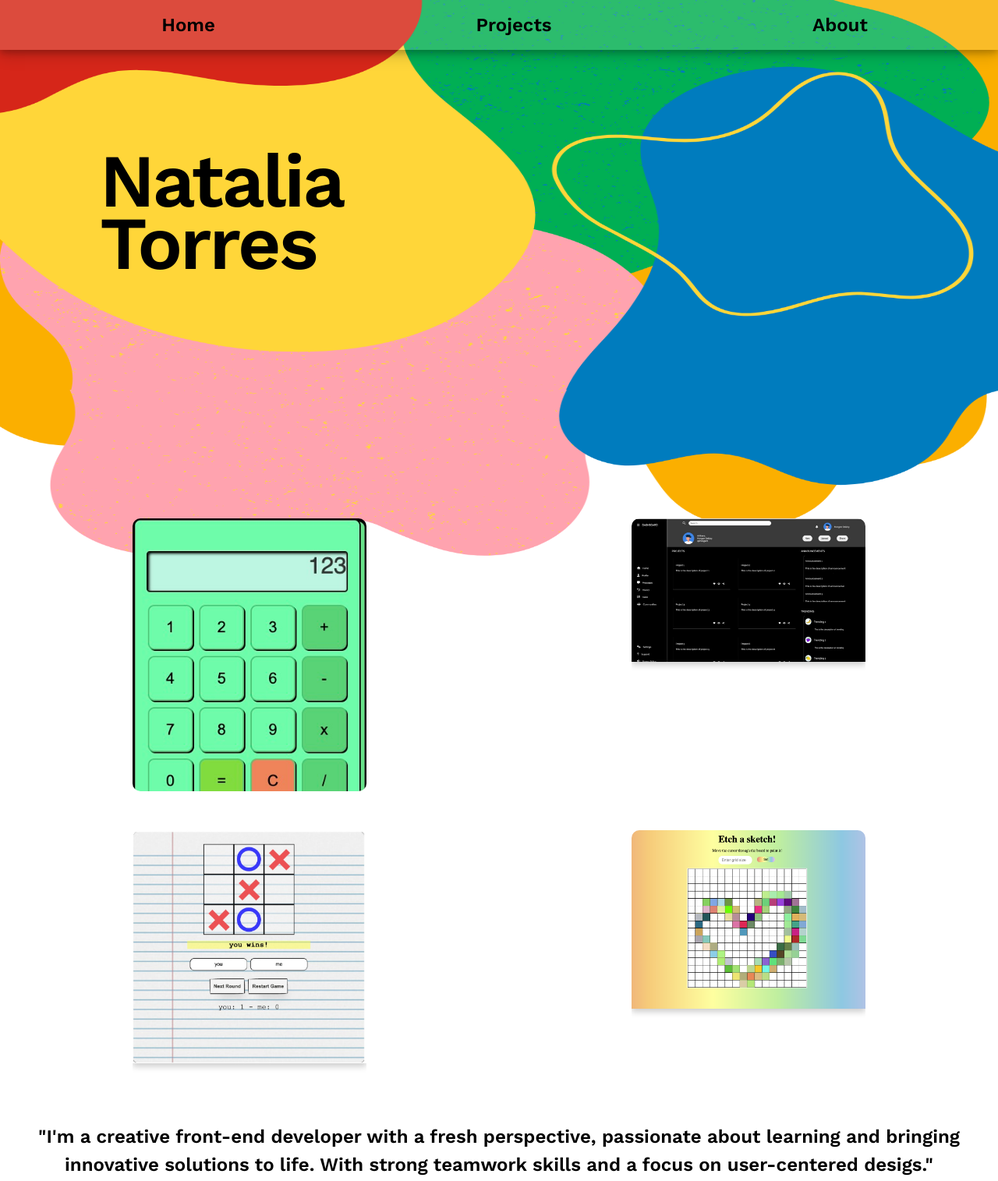
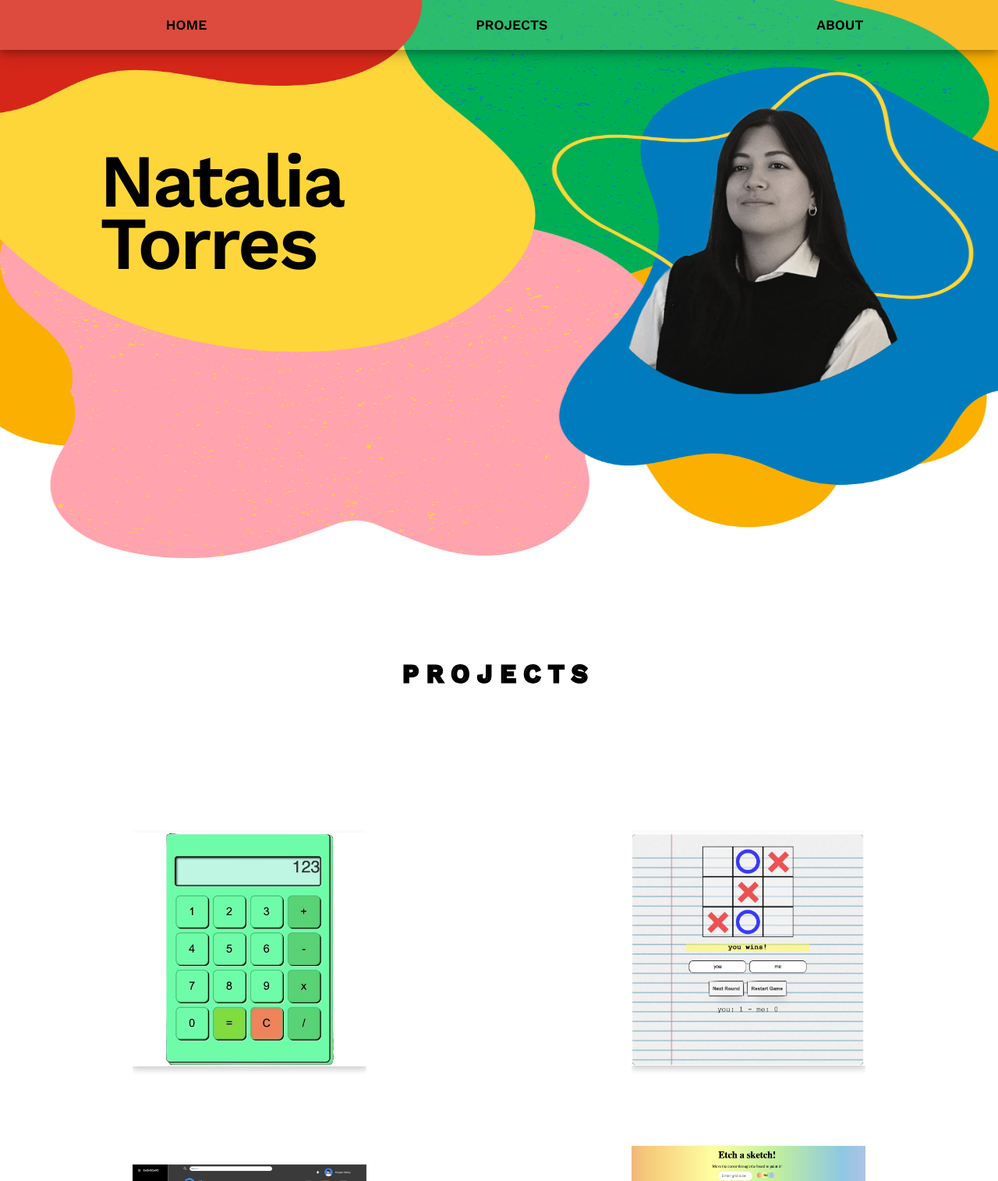
Before and after one commit to Natito9/Portafolio-project, a website built with webpack: page src/template.html in a window 1280 px wide. Shown: the top 1515 px of the page at 78% size. Built offline with nearby package versions, Linux system fonts and the light colour scheme; a web font is replaced by a local one.

Commit message:
hovers and fixed vh

```diff
--- a/src/header.css
+++ b/src/header.css
@@ -2,7 +2,7 @@
     display: grid;
     grid-row: 1;
     grid-template-columns: 1fr 1fr;
-    grid-template-rows: 10% 90%
+    grid-template-rows: 10% 80%;
 
 }
 
@@ -16,20 +16,35 @@
 }
 
 .menu-list {
-   font-size: 1.5rem;
+   font-size: 1.1rem;
    list-style: none;
    display:flex;
    align-items: center;
    justify-content: space-around;
+   text-transform: uppercase;
+
 
 }
 
-.bottom-header {
+
+li {
+    transition: transform 0.2s ease;
+
+}
+
+
+li:hover {
+    transform: scale(1.2);
+
+}
+
+.bottom-left-header {
     grid-column: 1;
     grid-row: 2;
+
 }
+
 .name {
-
     text-align: left;
     line-height: 5rem;
     letter-spacing: -3px;
@@ -37,5 +52,37 @@
     font-size: 6rem;
     color: rgb(0, 0, 0);
 
+}
+
+.bottom-right-header {
+    grid-column: 2;
+    grid-row: 2;
 
 }
+
+.natalia-photo {
+    margin:auto;
+    margin-right: 10%;
+    width: 70%;
+    height: auto;
+
+}
+
+
+
+.my-projects-text  {
+    grid-row: 1;
+    grid-column: 1/3;
+    margin: auto;
+    align-self: center;
+    font-size: 2rem;
+    margin-bottom: 10%;
+    margin-top: 15%;
+    text-transform: uppercase;
+    -webkit-text-stroke: 3px black;
+    text-shadow: 1px 1px black;
+    line-height: 0.9;
+    color:transparent;
+    letter-spacing: 10px;
+
+}
--- a/src/index.js
+++ b/src/index.js
@@ -1,6 +1,7 @@
 import './style.css';
 import './reset.css';
 import './header.css';
+import './projects.css';
 
 
 window.addEventListener('scroll', function() {
--- /dev/null
+++ b/src/projects.css
@@ -0,0 +1,71 @@
+
+.p-container {
+
+    background-size: 100% 100%;
+    grid-row: 2;
+    grid-template-columns: 1fr 1fr;
+    grid-template-rows: 1fr 1fr;
+    display: grid;
+    align-items: center;
+    justify-items: center;
+
+}
+
+.p-container .project {
+    grid-column: auto;
+    grid-row: auto;
+    border-radius: 10px;
+    height: 350px;
+    width: 300px;
+    display:flex;
+    flex-direction: column;
+    font-size: 1rem;
+    align-items: baseline;
+    align-content: center;
+    text-transform: uppercase;
+    position: relative;
+    overflow: hidden;
+    transition: transform 0.5s ease;
+
+}
+
+.p-container .project:hover {
+
+    transform: scale(1.05);
+}
+
+.img-project {
+    margin:auto;
+    width: 100%;
+    max-width: 300px;
+    max-height: 300px;
+    object-fit: contain;
+    align-content: center;
+    box-shadow: 0 4px 8px 0 rgba(0, 0, 0, 0.2);
+    border: none;
+
+}
+
+
+.project-title {
+    display: block;
+    opacity: 0; /* Start hidden */
+    position: absolute; /* Position them absolutely within the project container */
+    left: 0; /* Align to the left */
+    right: 0; /* Align to the right */
+    bottom: -10px; /* Start below the project container */
+    transition: bottom 0.5s ease, opacity 0.5s ease;
+   text-align: center;
+
+}
+.project-title:hover {
+    opacity: 1; /* Show on hover */
+    top: 0;
+    transition-delay: 0.15s;
+}
+
+.p-container .project:hover .project-title {
+    opacity: 1; /* Show on hover */
+    bottom: 30px; /* Move to the visible position on hover */
+    transition-delay: 0.15s;
+}
--- a/src/style.css
+++ b/src/style.css
@@ -13,83 +13,13 @@ body {
     font-family: "Work Sans", sans-serif;
     display: grid;
     grid-template-columns: 100vw;
-    grid-template-rows:  80vh 100vh 40vh 5vh;
+    grid-template-rows:  80vh 140vh 80vh 10vh;
     background-image: url('./assets/header-top.png'), url('./assets/header-after.png'); /* Two background images */
     background-repeat: no-repeat, no-repeat;
     background-size: 100% 500px, 100% 500px;
     background-position: center top, center 500px;
 }
 
-
-
-.p-container {
-
-    background-size: 100% 100%;
-    grid-row: 2;
-    grid-template-columns: 1fr 1fr;
-    grid-template-rows: 1fr 1fr;
-    display: grid;
-    align-items: center;
-    justify-items: center;
-
-}
-
-.p-container .project {
-    grid-column: auto;
-    grid-row: auto;
-    border-radius: 10px;
-    height: 350px;
-    width: 300px;
-    display:flex;
-    flex-direction: column;
-    font-size: 1rem;
-    align-items: center;
-    transition: transform 0.5s ease;
-    text-transform: uppercase;
-    position: relative;
-    overflow: hidden;
-
-}
-
-.p-container .project:hover {
-
-    transform: scale(1.05);
-}
-
-.img-project {
-    width: 100%;
-    max-width: 300px;
-    height: auto;
-    object-fit: contain;
-
-    box-shadow: 0 4px 8px 0 rgba(0, 0, 0, 0.2);
-    border: none;
-
-}
-
-
-.project-title {
-    display: block;
-    opacity: 0; /* Start hidden */
-    position: absolute; /* Position them absolutely within the project container */
-    left: 0; /* Align to the left */
-    right: 0; /* Align to the right */
-    bottom: -30px; /* Start below the project container */
-    transition: bottom 0.5s ease, opacity 0.5s ease;
-   text-align: center;
-
-}
-.project-title:hover {
-    opacity: 1; /* Show on hover */
-    top: 0;
-    transition-delay: 0.15s;
-}
-
-.p-container .project:hover .project-title {
-    opacity: 1; /* Show on hover */
-    bottom: 10px; /* Move to the visible position on hover */
-    transition-delay: 0.15s;
-}
 
 .quote-container {
     visibility: hidden;
@@ -101,9 +31,8 @@ body {
     margin: 0 auto;
     font-size: 1.5rem;
     opacity: 0;
-    transition: opacity 1.5s ease-in-out 0.1s;
-
-
+    transition: opacity 1.2s ease-in-out 0.1s;
+    margin-top: 20%;
 
 }
 
@@ -111,5 +40,14 @@ body {
 .footer {
 
     grid-row: 4/5;
-    border: solid black;
+    border-top: solid black;
+
+
 }
+
+.contact-text {
+   text-align: center;
+    margin:auto;
+    margin-top: 10px;
+    font-size: 1.5rem;
+}
--- a/src/template.html
+++ b/src/template.html
@@ -13,32 +13,38 @@
                 <li>Projects</li>
                 <li>About</li>
                 </ul>
-
         </header>
-        <div class="bottom-header">
+        <div class="bottom-left-header">
             <p class="name">Natalia Torres</p>
+        </div>
+        <div class="bottom-right-header">
+            <img class="natalia-photo" src="/src/assets/image (6).png">
         </div>
 
     </div>
    <div class="p-container">
+        <p class="my-projects-text">Projects</p>
         <a href="https://natito9.github.io/Odin-project-calculator/">
             <div class="project 1">
-                <img class="img-project" src="/src/assets/projectCalculator.jpeg" alt="Calculator project">
+                <img class="img-project" src="/src/assets/file.png" alt="Calculator project">
                 <span class="project-title">Calculator</span>
             </div>
         </a>
+
+        <a href="https://natito9.github.io/OdinProject-tic-tac-toe/">
+            <div class="project 3">
+                 <img class="img-project" src="/src/assets/projectTictactoe.jpeg" alt="Tic tac toe project">
+                <span class="project-title">Tic tac toe game</span>
+            </div>
+        </a>
+
         <a href="https://natito9.github.io/OdinProject-Dashboard/">
             <div class="project 2">
                 <img class="img-project" src="/src/assets/projectDashboard.jpeg" alt="Dashboard project">
                 <span class="project-title">Dash Board</span>
             </div>
         </a>
-        <a href="https://natito9.github.io/OdinProject-tic-tac-toe/">
-            <div class="project 3">
-                 <img class="img-project" src="/src/assets/projectTictactoe.jpeg" alt="Tic tac toe project">
-                <span class="project-title">Tic tac toe game</span>
-            </div>
-        </a>
+
         <a href="https://natito9.github.io/OdinProject-EtchaSketch/">
             <div class="project 4">
                 <img class="img-project" src="/src/assets/projectEtcchasketch.png" alt="Etch a sketch project">
@@ -47,9 +53,11 @@
          </a>
    </div>
    <section class="quote-container">
-    <h4 class="quote">"I'm a creative front-end developer with a fresh perspective, passionate about learning and bringing innovative solutions to life. With strong teamwork skills and a focus on user-centered desigs."</h4>
+    <h4 class="quote">"I'm a creative front-end developer with a fresh perspective, passionate about learning and bringing innovative solutions to life. <br> With strong teamwork skills and a focus on user-centered designs."</h4>
    </section>
-    <footer class="footer">Im footer</footer>
+    <footer class="footer">
+        <p class="contact-text">Contact</p>
+    </footer>
 
 
 </body>
```
Also changed, not shown: src/assets/file.png (added), src/assets/natalia-profile.png (deleted), src/assets/projectCalculator.jpeg (deleted).
